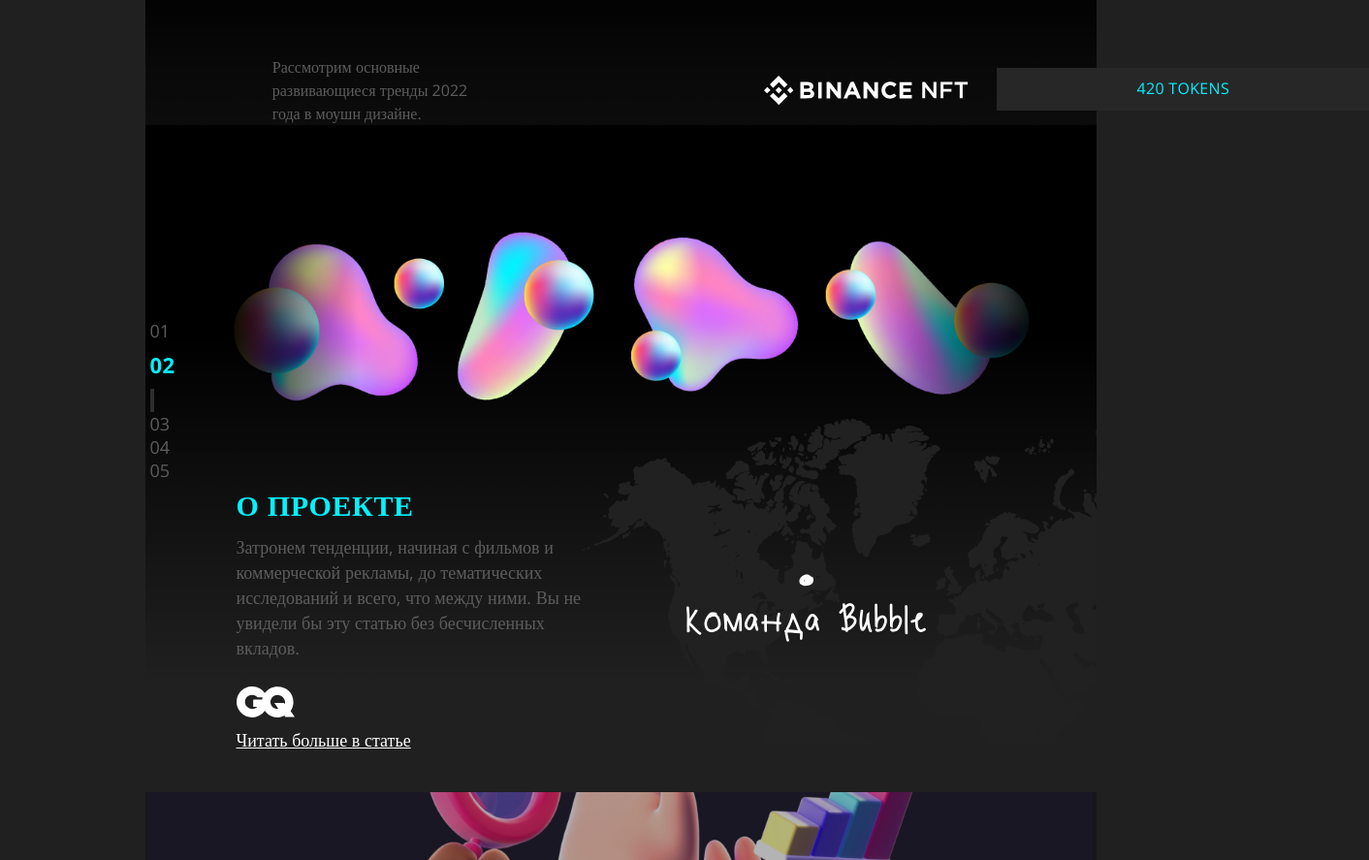
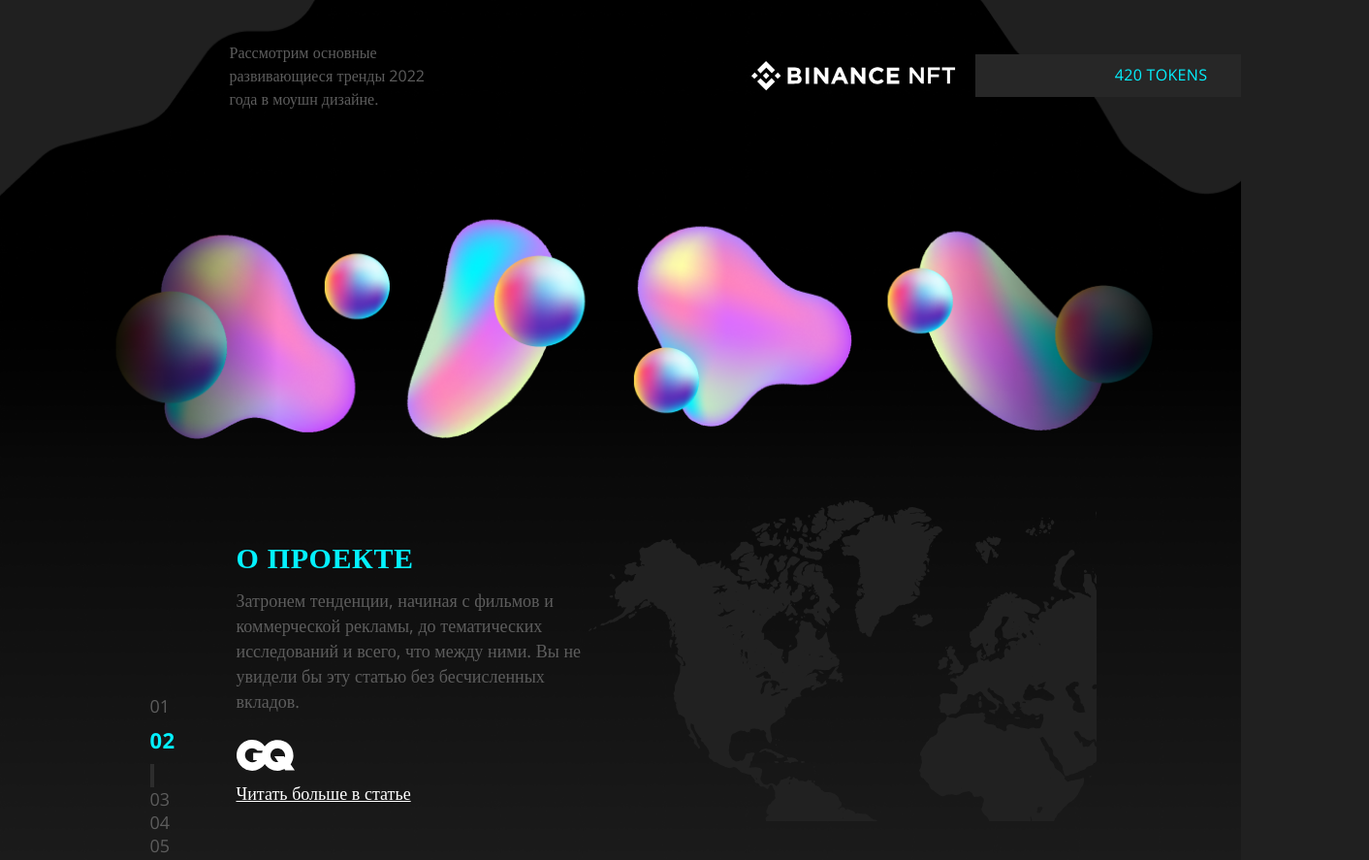
Before and after one commit to annazakavova/pushkeen, a website: page index.html in a window 1280 px wide. Shown: the part 660-1547 px from the top of the page at 97% size, 1412 px wide, since content can reach past the window. Drawn offline with nearby package versions, Linux system fonts and the light colour scheme.

Commit message:
fixing all positioned elements and fixing pictures

```diff
--- a/css/style.css
+++ b/css/style.css
@@ -1,16 +1,22 @@
 body {
+	height: 100%;
 	font-family: 'Open Sans';
 	font-weight: 400;
 	font-size: 18px;
 	color: #5D5D5D;
 	background: #202020;
 }
+.wrapper {
+	min-height: 100vh;
+	overflow: hidden;
+	display: flex;
+	flex-direction: column;
+}
 .container {
 	max-width: 1011px;
 	min-height: 100%;
 	margin: 0 auto;
 	padding: 0 15px;
-
 }
 .header__page {
 	position: relative;
@@ -122,38 +128,30 @@ body {
 	color: #FFFFFF;
 	text-align: center;
 	padding-top: 256px;
-	z-index: 5;
+	position: relative;
 }
 .header__info {
 	display: flex;
-	justify-content: space-around;
+	flex-wrap: wrap;
+	justify-content: space-between;
 	padding-top: 152px;
+	padding-bottom: 87px;
 }
-.header__img {
-	width: 100%;
-	margin-bottom: -1110px;
-}
-/* ------------------------------------------------------------------------------------------------------------------------------------------------------------- */
-/* INTRO */
 .info__title {
-	width: 245px;
 	font-size: 16px;
 	line-height: 150%;
 	color: #5D5D5D;
 	z-index: 5;
+	margin-left: 87px;
 }
 .info__svg-text {
 	display: flex;
-	text-align: center;
 	align-items: center;
-	position: relative;
 }
 .info__svg {
+	margin-right: 20px;
 }
 .info__text {
-	position: absolute;
-	left: 240px;
-	top: 13px;
 	font-size: 16px;
 	line-height: 362%;
 	letter-spacing: 0.02em;
@@ -163,27 +161,45 @@ body {
    justify-content: center;
    align-items: center;
 	text-align: start;
+	margin-right: -259px;
 
 	background: #272727;
 	width: 384px;
 	height: 44px;
 }
-.main {
+/* ------------------------------------------------------------------------------------------------------------------------------------------------------------- */
+/* INTRO */
+.intro {
 }
-.intro {
-	background: linear-gradient(180deg, #000000 29.71%, rgba(0, 0, 0, 0) 83.91%);
-
+.img__container {
+	max-width: 1295px;
+	min-height: 100%;
+	margin: 0 auto;
 }
 .intro__img {
-	padding-top: 91px;
+	position: relative;
+	z-index: 5;
+}
+.intro__img2{
+	position: relative;
+}
+.intro__img2 {
+	margin-top: -1350px;
+	z-index: -10;
+}
+.intro__img2 img{
+}
+/* .intro__text-map {
+	display: flex;
+	position: relative;
+} */
+.intro__text {
+	margin-left: 94px;
+	margin-top: 40px;
 }
 .intro__text-map {
 	display: flex;
-	position: relative;
-}
-.intro__text {
-	margin-left: 94px;
-	margin-top: 40px;
+	justify-content: space-between;
 }
 .intro__title {
 	font-weight: 700;
@@ -208,25 +224,25 @@ body {
 	text-decoration: underline;
 	margin-bottom: 40px;
 }
-.intro__map {
+/* .intro__map {
 	position: absolute;
 	top: -30px;
 	left: 450px;
-}
+} */
 .map__img img{
 }
 
-.map__title {
+/* .map__title {
 	position: relative;
-}
-.map__text-point {
+} */
+/* .map__text-point {
 	position: absolute;
 	width: 250px;
 	z-index: 1;
 	top: 130px;
 	left: 100px;
 	text-align: center;
-}
+} */
 .map__text {
 	font-family: 'TippytoesBold';
 	font-weight: 700;
--- a/index.html
+++ b/index.html
@@ -16,11 +16,10 @@
 </head>
 <body>
 
+
+	<div class="wrapper">
 		<header class="header">
 			<div class="container">
-			<div class="header__img">
-				<img src="../pushkeen/img/header/2.png" alt="intro__img">
-			</div>
 				<div class="header__menu">
 					<div class="menu__year">2021*</div>
 					<div class="nav__menu">
@@ -55,7 +54,7 @@
 					<h1 class="text__name">Bubble Drop</h1>
 				</div>
 				<div class="header__info">
-				<p class="info__title">Рассмотрим основные развивающиеся тренды 2022<br>года в моушн дизайне.</p>
+					<p class="info__title">Рассмотрим основные<br>развивающиеся тренды 2022<br>года в моушн дизайне.</p>
 					<div class="info__svg-text">
 						<div class="info__svg"><img src="../pushkeen/img/header/1.svg" alt="info__svg"></div>
 						<div class="info__text">420 tokens</div>
@@ -65,6 +64,10 @@
 		</header>
 
 		<main class="main">
+			<div class="img__container">
+				<div class="intro__img"><img src="../pushkeen/img/intro/1.png" alt="">
+				</div>
+			</div>
 			<div class="container">
 				<div class="main__page">
 					<ul class="page2">
@@ -77,9 +80,6 @@
 					</ul>
 				</div>
 				<section class="intro">
-				<div class="intro__img">
-					<img src="../pushkeen/img/intro/1.png" alt="intro__img">
-				</div>
 					<div class="intro__text-map">
 						<div class="intro__text">
 							<h1 class="intro__title">О проекте</h1>
@@ -90,17 +90,25 @@
 						<div class="intro__map">
 							<div class="map__img"><img src="../pushkeen/img/intro/3.svg" alt="map__img"></div>
 						</div>
-					<div class="map__title">
+						<!-- <div class="map__title">
 							<div class="map__text-point">
 								<div class="map__point"><img src="../pushkeen/img/intro/4.svg" alt="map__point"></div>
 								<div class="map__text">Команда Bubble</div>
 							</div>
-					</div>
+						</div> -->
 					</div>
 				</section>
+			</div>
+			<div class="img__container">
+				<div class="intro__img2"><img src="../pushkeen/img/header/2.png" alt=""></div>
+			</div>
+			<div class="img__container">
 				<div class="swiper__img">
 					<img src="../pushkeen/img/slider/img/1.png" alt="swiper__img">
 				</div>
+			</div>
+
+			<div class="container">
 				<div class="swiper__button">
 					<button class="btn__rare" type="button">Редкие</button>
 					<button class="btn__really-rare" type="button">Очень редкие</button>
@@ -141,9 +149,11 @@
 					 </div>
 					 <div class="content__img"><img src="../pushkeen/img/content/1.png" alt="content__img"></div>
 				 </section>
+
 			</div>
 		</main>
 
+	</div>
 
 	<script type="text/javascript" src="http://code.jquery.com/jquery-latest.min.js"></script>
 	<script src="../pushkeen/js/main.js"></script>
```
Lines whose indentation alone changed are shown as unchanged.
